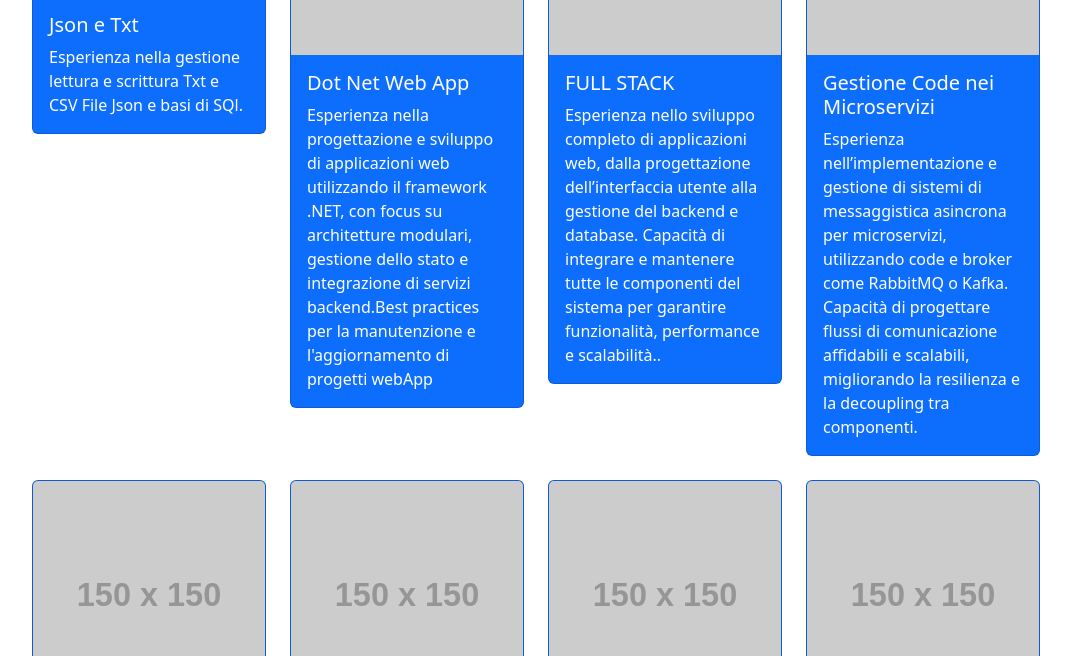
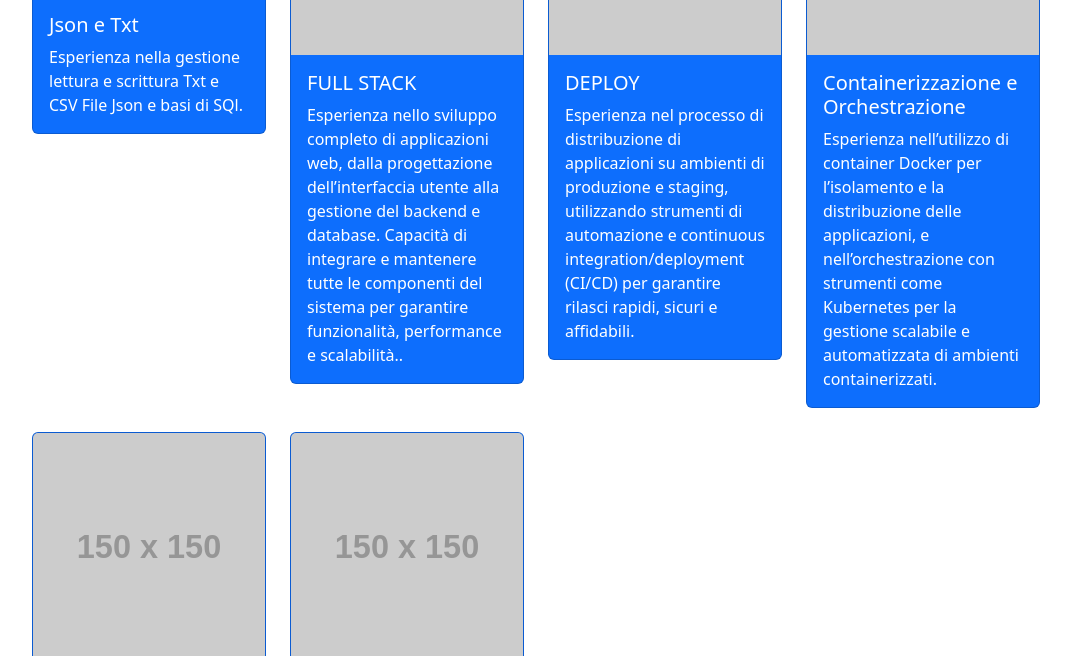
Before and after one commit to VittoLauria/VittoLauria.github.io, a plain HTML site: page index.html in a window 1280 px wide. Shown: the part 1424-2080 px from the top of the page, without its empty margins (104-1175 px from the left). Drawn offline with nearby package versions, Linux system fonts and the light colour scheme; placeholder pictures from the web are drawn by us; a web font is replaced by a local one.

Commit message:
modifiche cv

```diff
--- a/index.html
+++ b/index.html
@@ -140,20 +140,7 @@
                                 </div>
                             </div>
                             <!-- Fine singola card -->
-                            <div class="col-md-3 mb-4">
-                                <div class="card text-bg-primary">
-                                    <img src="https://via.placeholder.com/150" class="card-img-top" alt="...">
-                                    <div class="card-body">
-                                        <h5 class="card-title">Dot Net Web App</h5>
-                                        <p class="card-text">Esperienza nella progettazione e sviluppo di applicazioni
-                                            web utilizzando il framework .NET, con focus su architetture modulari,
-                                            gestione dello stato e integrazione di servizi backend.Best practices per la
-                                            manutenzione e l'aggiornamento di progetti webApp</p>
-                                        <!--Bottom-->
-                                    </div>
-                                </div>
-                            </div>
-                            <!-- Fine singola card -->
+
                             <div class="col-md-3 mb-4">
                                 <div class="card text-bg-primary">
                                     <img src="https://via.placeholder.com/150" class="card-img-top" alt="...">
@@ -168,21 +155,7 @@
                                 </div>
                             </div>
                             <!-- Fine singola card -->
-                            <div class="col-md-3 mb-4">
-                                <div class="card text-bg-primary">
-                                    <img src="https://via.placeholder.com/150" class="card-img-top" alt="...">
-                                    <div class="card-body">
-                                        <h5 class="card-title">Gestione Code nei Microservizi</h5>
-                                        <p class="card-text">Esperienza nell’implementazione e gestione di sistemi di
-                                            messaggistica asincrona per microservizi, utilizzando code e broker come
-                                            RabbitMQ o Kafka. Capacità di progettare flussi di comunicazione affidabili
-                                            e scalabili, migliorando la resilienza e la decoupling tra componenti.
-                                        </p>
-                                        <!--Bottom-->
-                                    </div>
-                                </div>
-                            </div>
-                            <!-- Fine singola card -->
+
                             <div class="col-md-3 mb-4">
                                 <div class="card text-bg-primary">
                                     <img src="https://via.placeholder.com/150" class="card-img-top" alt="...">
```
